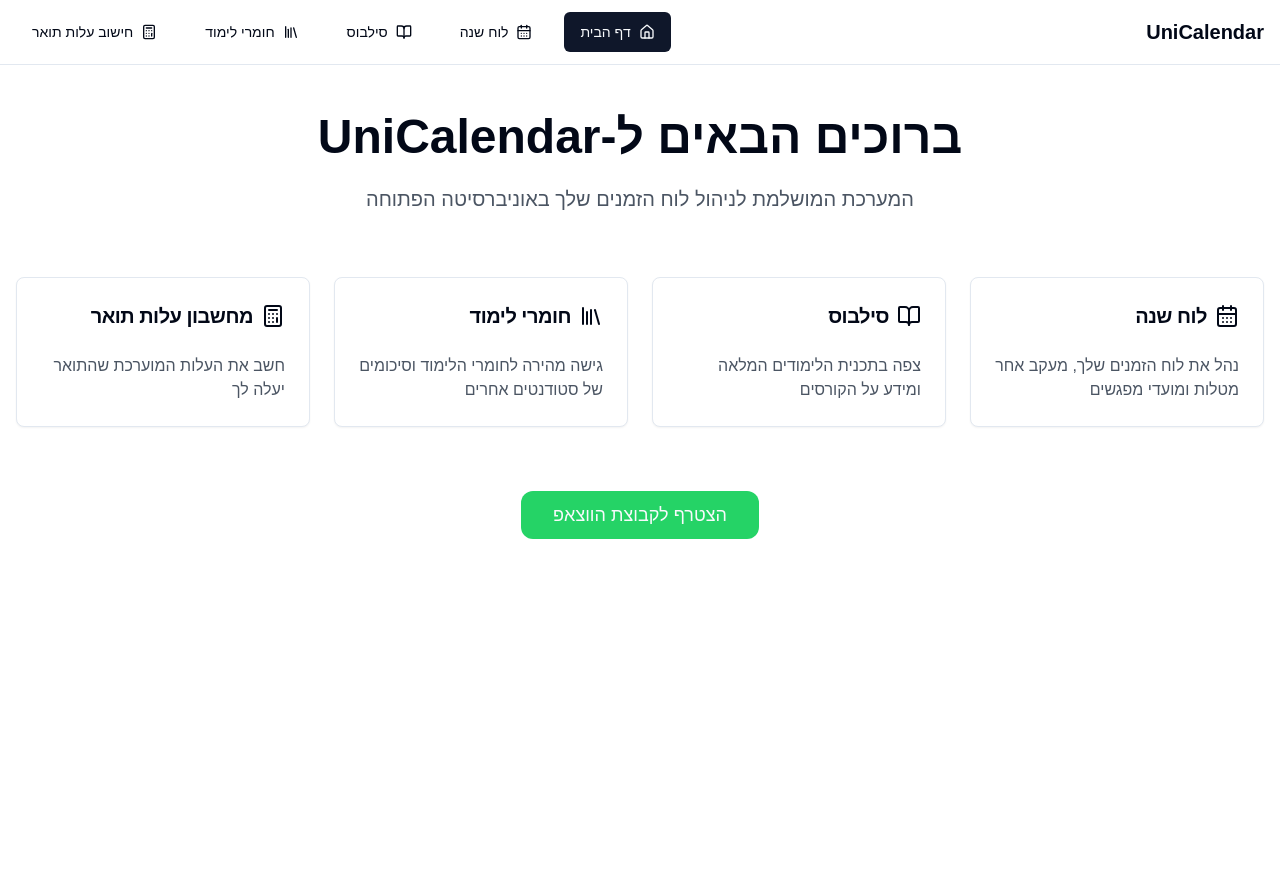
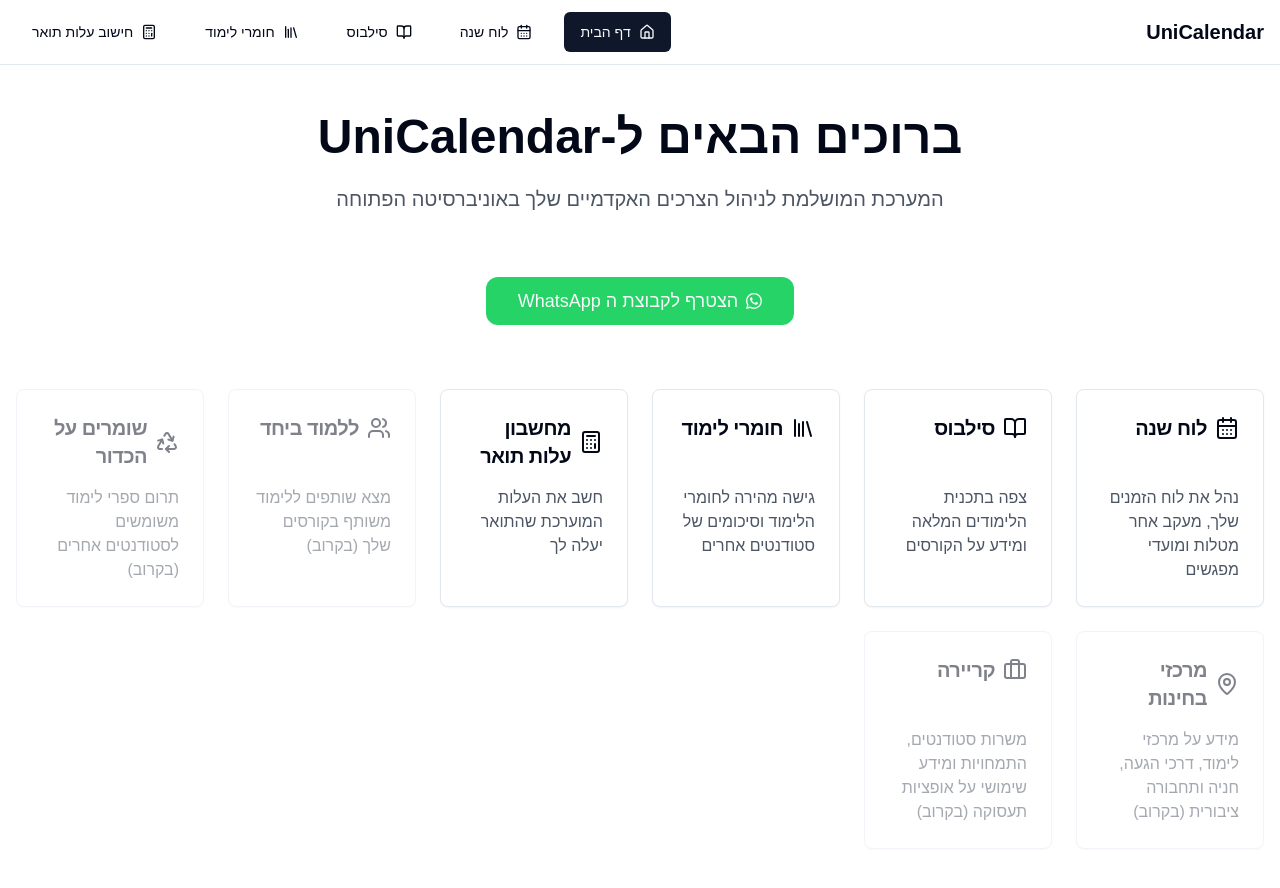
Before and after one commit to dalmog123/Uni_Calendar, a Next.js app: page / in a window 1280 px wide. Shown: the top 888 px of the page. Before the commit the page ends 800 px from the top, so only its background shows below. Built offline with nearby package versions, Linux system fonts and the light colour scheme.

Commit message:
homepage

```diff
--- a/package.json
+++ b/package.json
@@ -31,6 +31,7 @@
     "react-beautiful-dnd": "^13.1.1",
     "react-day-picker": "^8.10.1",
     "react-dom": "^18.2.0",
+    "react-icons": "^5.3.0",
     "tailwind-merge": "^2.5.4",
     "tailwindcss-animate": "^1.0.7"
   },
--- a/src/app/page.tsx
+++ b/src/app/page.tsx
@@ -1,7 +1,8 @@
 import { Button } from "@/components/ui/button"
 import { Card, CardContent, CardHeader, CardTitle } from "@/components/ui/card"
 import Link from "next/link"
-import { CalendarDays, BookOpen, Library, Calculator } from "lucide-react"
+import { CalendarDays, BookOpen, Library, Calculator, Users, Recycle, MapPin, Briefcase } from "lucide-react"
+import { BsWhatsapp } from "react-icons/bs"
 
 export default function Home() {
   return (
@@ -10,42 +11,117 @@
         <h1 className="text-5xl font-bold text-center">ברוכים הבאים ל-UniCalendar</h1>
 
         <p className="text-xl text-center text-gray-600 max-w-3xl mx-auto">
-          המערכת המושלמת לניהול לוח הזמנים שלך באוניברסיטה הפתוחה
+          המערכת המושלמת לניהול הצרכים האקדמיים שלך באוניברסיטה הפתוחה
         </p>
       </div>
 
-      <div className="grid md:grid-cols-2 lg:grid-cols-4 gap-6">
+      <div className="mb-16 text-center">
+        <Link
+          href="https://chat.whatsapp.com/JBn7Fw4pq5o7pGD1ECV8zj"
+          target="_blank"
+          rel="noopener noreferrer"
+          className="inline-block"
+        >
+          <Button
+            size="lg"
+            className="text-lg px-8 py-6 rounded-xl hover:scale-105 transition-transform bg-[#25D366] hover:bg-[#128C7E] flex items-center gap-2"
+          >
+            <BsWhatsapp className="h-6 w-6" />
+            הצטרף לקבוצת ה WhatsApp
+          </Button>
+        </Link>
+      </div>
+
+      <div className="grid md:grid-cols-2 lg:grid-cols-6 gap-6">
         {[
           {
+            id: "calendar",
             href: "/calendar",
             icon: CalendarDays,
             title: "לוח שנה",
-            description: "נהל את לוח הזמנים שלך, מעקב אחר מטלות ומועדי מפגשים"
+            description: "נהל את לוח הזמנים שלך, מעקב אחר מטלות ומועדי מפגשים",
+            disabled: false
           },
           {
+            id: "syllabus",
             href: "/syllabus",
             icon: BookOpen,
             title: "סילבוס",
-            description: "צפה בתכנית הלימודים המלאה ומידע על הקורסים"
+            description: "צפה בתכנית הלימודים המלאה ומידע על הקורסים",
+            disabled: false
           },
           {
+            id: "materials",
             href: "/materials",
             icon: Library,
             title: "חומרי לימוד",
-            description: "גישה מהירה לחומרי הלימוד וסיכומים של סטודנטים אחרים"
+            description: "גישה מהירה לחומרי הלימוד וסיכומים של סטודנטים אחרים",
+            disabled: false
           },
           {
+            id: "calculator",
             href: "/calculator",
             icon: Calculator,
             title: "מחשבון עלות תואר",
-            description: "חשב את העלות המוערכת שהתואר יעלה לך"
+            description: "חשב את העלות המוערכת שהתואר יעלה לך",
+            disabled: false
+          },
+          {
+            id: "study-together",
+            href: "#",
+            icon: Users,
+            title: "ללמוד ביחד",
+            description: "מצא שותפים ללימוד משותף בקורסים שלך (בקרוב)",
+            disabled: true
+          },
+          {
+            id: "recycle-books",
+            href: "#",
+            icon: Recycle,
+            title: "שומרים על הכדור",
+            description: "תרום ספרי לימוד משומשים לסטודנטים אחרים (בקרוב)",
+            disabled: true
+          },
+          {
+            id: "exam-centers",
+            href: "#",
+            icon: MapPin,
+            title: "מרכזי בחינות",
+            description: "מידע על מרכזי לימוד, דרכי הגעה, חניה ותחבורה ציבורית (בקרוב)",
+            disabled: true
+          },
+          {
+            id: "career",
+            href: "#",
+            icon: Briefcase,
+            title: "קריירה",
+            description: "משרות סטודנטים, התמחויות ומידע שימושי על אופציות תעסוקה (בקרוב)",
+            disabled: true
           }
         ].map((item) => (
-          <Link href={item.href} key={item.href}>
-            <Card className="hover:shadow-lg transition-all hover:scale-102 h-full">
-              <CardHeader>
+          <div key={item.id}>
+            {item.disabled ? (
+              <div className="opacity-50 cursor-not-allowed h-full">
+                <Card className="h-full">
+                  <CardHeader className="h-24 flex items-start">
                     <CardTitle className="flex items-center gap-2 text-xl">
-                  <item.icon className="h-6 w-6" />
+                      <item.icon className="h-6 w-6 flex-shrink-0" />
+                      {item.title}
+                    </CardTitle>
+                  </CardHeader>
+                  <CardContent>
+                    <p className="text-gray-600">
+                      {item.description}
+                    </p>
+                  </CardContent>
+                </Card>
+              </div>
+            ) : (
+              <Link href={item.href} className="block h-full">
+                <Card className="h-full hover:shadow-lg transition-all hover:scale-102">
+                  <CardHeader className="h-24 flex items-start">
+                    <CardTitle className="flex items-center gap-2 text-xl">
+                      <item.icon className="h-6 w-6 flex-shrink-0" />
                       {item.title}
                     </CardTitle>
                   </CardHeader>
@@ -56,22 +132,9 @@
                   </CardContent>
                 </Card>
               </Link>
+            )}
+          </div>
         ))}
-      </div>
-
-      <div className="mt-16 text-center">
-        <Link
-          href="https://chat.whatsapp.com/JBn7Fw4pq5o7pGD1ECV8zj"
-          target="_blank"
-          rel="noopener noreferrer"
-        >
-          <Button
-            size="lg"
-            className="text-lg px-8 py-6 rounded-xl hover:scale-105 transition-transform bg-[#25D366] hover:bg-[#128C7E]"
-          >
-            הצטרף לקבוצת הווצאפ
-          </Button>
-        </Link>
       </div>
     </div>
   )
```
Also changed, not shown: src/app/layout.tsx (+0 -12 lines), 1 other file (tests, documents, lock files or other folders). Lines whose indentation alone changed are shown as unchanged.
